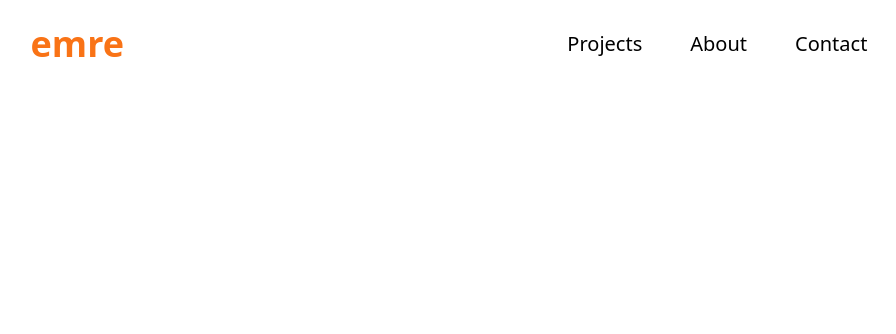
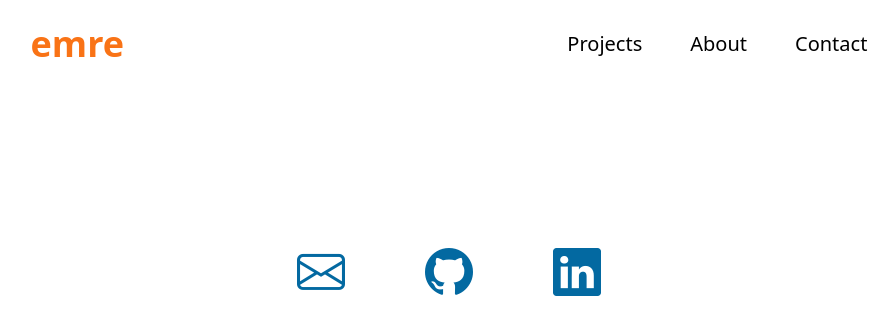
Before and after one commit to NomanSipai/noman-sipai, a React (Vite) app: page /contact in a window 1280 px wide. Shown: the top 334 px of the page, without its empty margins (191-1087 px from the left). Built offline with nearby package versions, Linux system fonts and the light colour scheme.

Commit message:
styling hte bootstrap icons

```diff
--- a/src/components/Contact.jsx
+++ b/src/components/Contact.jsx
@@ -3,9 +3,15 @@ import { Link } from "react-router-dom";
 const Contact = () => {
   return (
     <div className="flex items-center justify-center mt-40">
-      <Link></Link>
-      <Link></Link>
-      <Link></Link>
+      <Link>
+        <i className="bi bi-envelope text-5xl m-10 text-sky-700"></i>
+      </Link>
+      <Link>
+        <i className="bi bi-github text-5xl m-10 text-sky-700"></i>
+      </Link>
+      <Link>
+        <i className="bi bi-linkedin text-5xl m-10 text-sky-700"></i>
+      </Link>
     </div>
   );
 };
```
